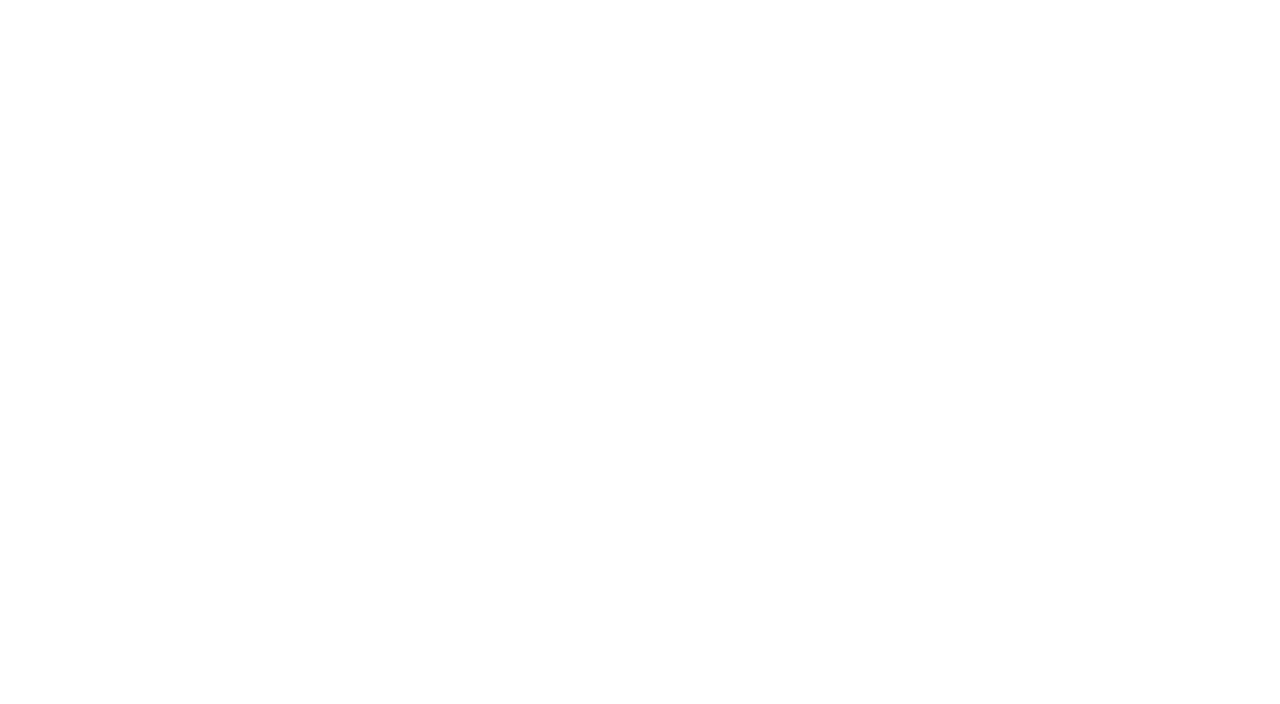
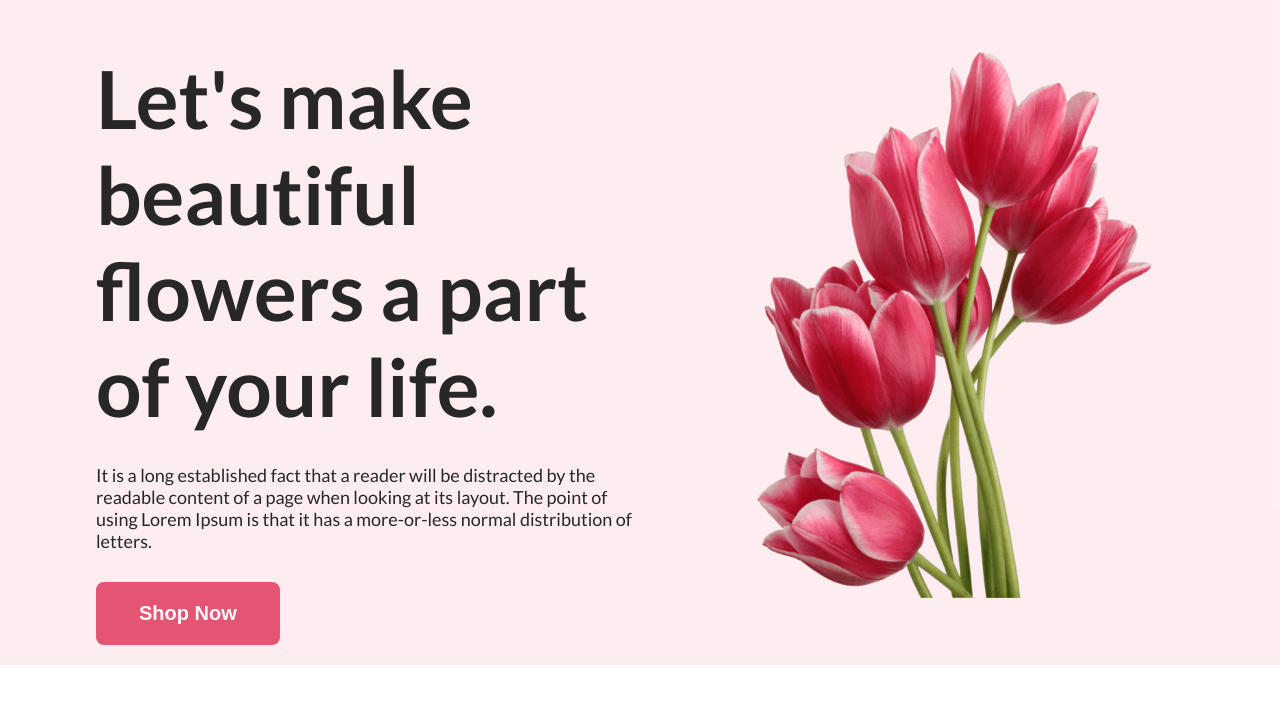
Before and after one commit to abusayem68/flower-shop-assignment, a plain HTML site: page index.html in a window 1280 px wide. Drawn offline with Linux system fonts and the light colour scheme.

Commit message:
hero area styled

```diff
--- a/index.html
+++ b/index.html
@@ -5,7 +5,40 @@
     <meta
       name="viewport"
       content="width=device-width, initial-scale=1.0" />
-    <title>Document</title>
+    <title>Flower Shop</title>
+    <link
+      rel="stylesheet"
+      href="style.css" />
   </head>
-  <body></body>
+  <body>
+    <header>
+      <!-- Hero area start -->
+      <div class="hero-area">
+        <div class="container">
+          <div class="hero-area-content flex">
+            <div class="flex text-content w-50">
+              <div>
+                <h1>Let's make beautiful flowers a part of your life.</h1>
+                <p>
+                  It is a long established fact that a reader will be distracted
+                  by the readable content of a page when looking at its layout.
+                  The point of using Lorem Ipsum is that it has a more-or-less
+                  normal distribution of letters.
+                </p>
+                <button>Shop Now</button>
+              </div>
+            </div>
+            <div class="img-area w-40">
+              <img
+                src="./images/pngwing 10.png"
+                alt="flower" />
+            </div>
+          </div>
+        </div>
+      </div>
+      <!-- Hero area end -->
+    </header>
+    <main></main>
+    <footer></footer>
+  </body>
 </html>
--- /dev/null
+++ b/style.css
@@ -0,0 +1,76 @@
+/* google font  */
+@import url('https://fonts.googleapis.com/css2?family=Lato:wght@300;400;700&display=swap');
+
+/* common css */
+* {
+  margin: 0;
+  padding: 0;
+  box-sizing: border-box;
+}
+h1,
+h2,
+h3,
+h4,
+h5,
+h6,
+p {
+  margin: 0;
+  padding: 0;
+}
+body {
+  font-family: 'Lato', sans-serif;
+}
+.container {
+  width: 85%;
+  margin: 0 auto;
+  max-width: 1920px;
+}
+.flex {
+  display: flex;
+}
+img {
+  width: 100%;
+  height: auto;
+}
+.w-50 {
+  width: 50%;
+}
+.w-40 {
+  width: 40%;
+}
+/* Header area  */
+.hero-area {
+  padding-top: 50px;
+  background: #e554731a;
+}
+.hero-area-content {
+  gap: 97px;
+}
+.hero-area-content .img-area {
+  max-width: 635px;
+}
+.hero-area-content .text-content {
+  align-items: center;
+  padding-bottom: 20px;
+}
+.hero-area-content .text-content h1 {
+  color: #272727;
+  font-weight: 700;
+  font-size: 80px;
+}
+.hero-area-content .text-content p {
+  color: #272727;
+  font-weight: 400;
+  font-size: 18px;
+  margin: 30px 0;
+}
+.hero-area-content .text-content button {
+  color: #ffffff;
+  font-weight: 700;
+  font-size: 20px;
+  padding: 20px 43px;
+  border-radius: 8px;
+  background-color: #e55473;
+  border: none;
+  cursor: pointer;
+}
```
Also changed, not shown: images/Flower 01.png (added), images/Group 57.png (added), images/Group 58.png (added), images/Group 59.png (added), images/Rectangle 4.png (added), images/Rectangle 5.png (added), images/Rectangle 6.png (added), images/Rectangle 9.png (added), images/pngwing 10.png (added), images/pngwing 5.png (added), images/pngwing 6.png (added), images/pngwing 7.png (added), images/pngwing 8.png (added).
